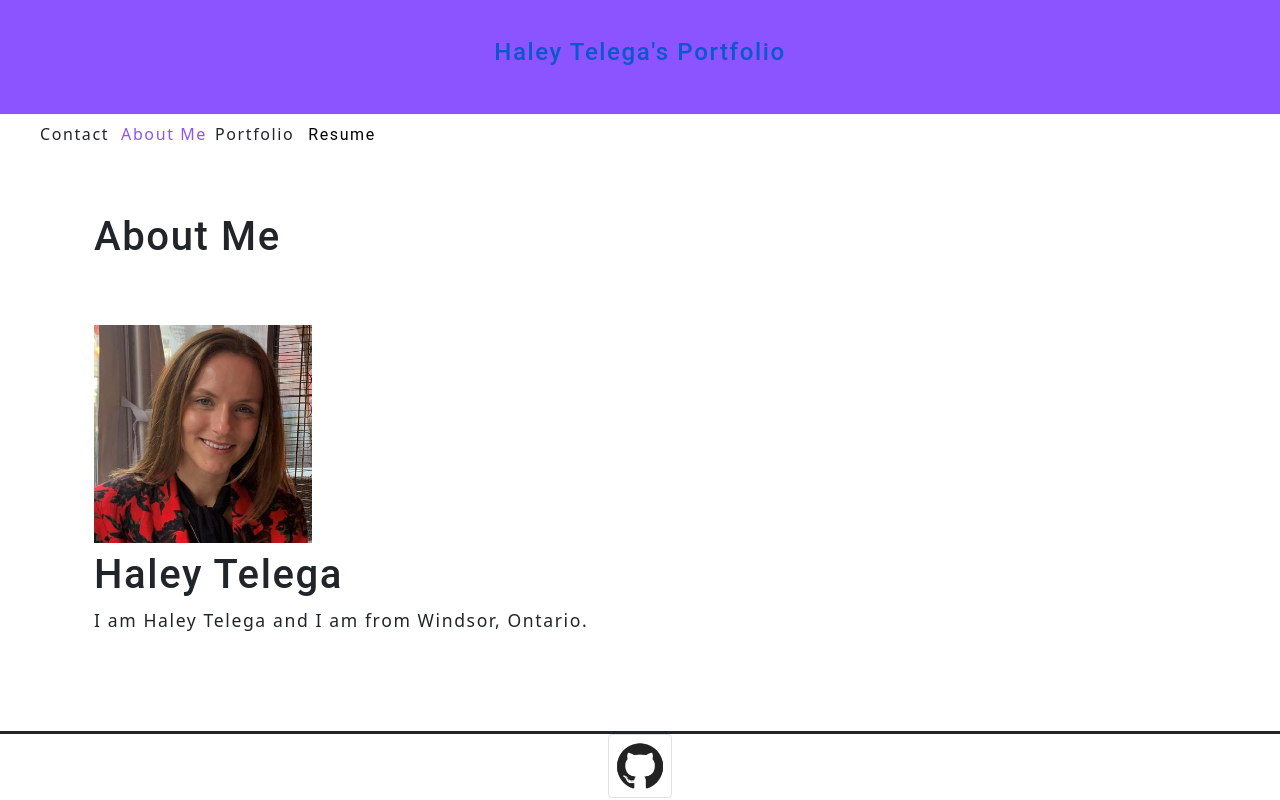
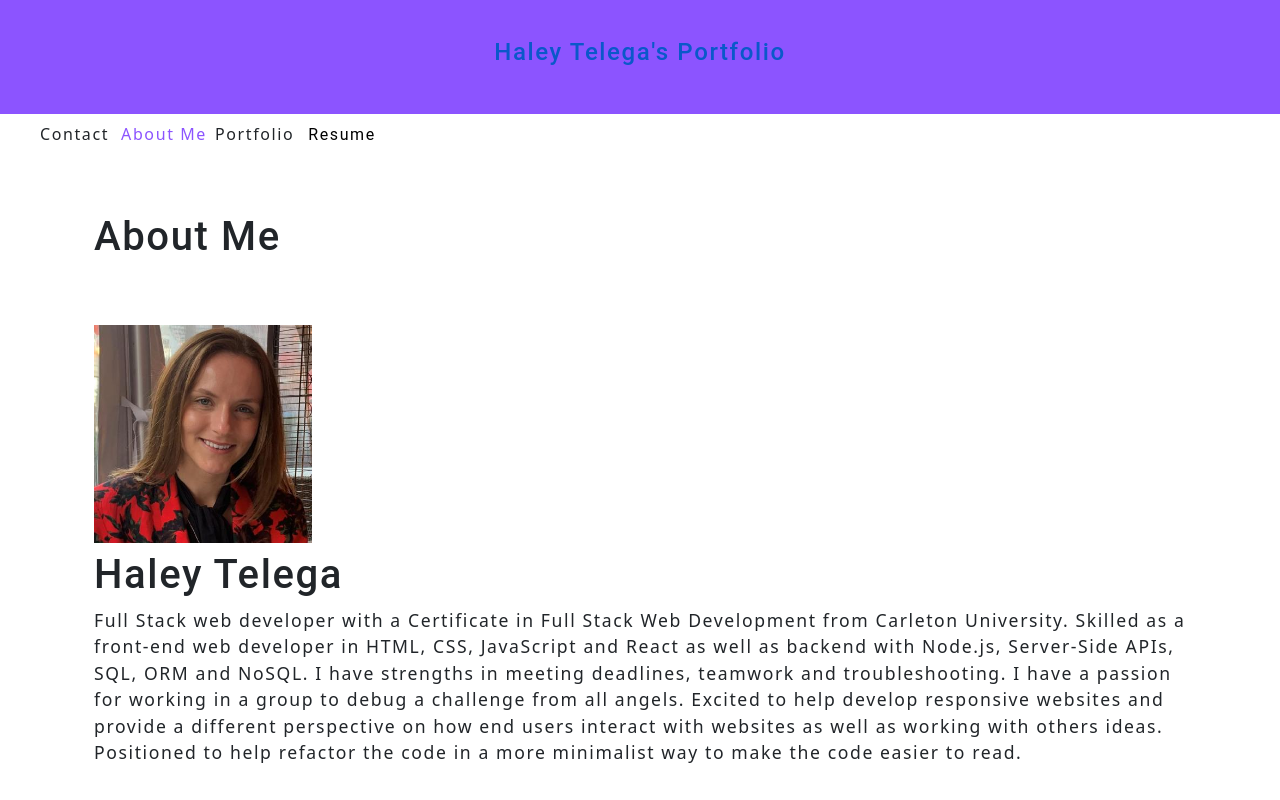
Before and after one commit to haleytelega/portfolio, a React (Create React App) app: page / in a window 1280 px wide. Shown: the top 800 px of the page. Built offline with nearby package versions, Linux system fonts and the light colour scheme.

Commit message:
added more to my about me:

```diff
--- a/src/components/About/index.jsx
+++ b/src/components/About/index.jsx
@@ -8,7 +8,12 @@ function About() {
         <h1 id="about">Haley Telega</h1>
         <div className="my-2">
         <p>
-        I am Haley Telega and I am from Windsor, Ontario.
+        Full Stack web developer with a Certificate in Full Stack Web Development from Carleton University.
+        Skilled as a front-end web developer in HTML, CSS, JavaScript and React as well as backend with Node.js,
+        Server-Side APIs, SQL, ORM and NoSQL. I have strengths in meeting deadlines, teamwork and troubleshooting. I have a passion for working in a group to
+        debug a challenge from all angels. Excited to help develop responsive websites and provide a different perspective on how end
+        users interact with websites as well as working with others ideas. Positioned to help refactor the code in a more minimalist
+        way to make the code easier to read.
         </p>
         </div>
     </section>
--- a/src/components/Project/index.jsx
+++ b/src/components/Project/index.jsx
@@ -31,8 +31,8 @@ const ProjectList = ({ category }) => {
 
     const currentPhotos = photos.filter(photo => photo.category === category);
 
+
     const [hover, setHover] = useState(false); // initial false
-
 
     const onHover = (e) => {
     e.preventDefault();
@@ -47,7 +47,7 @@ const ProjectList = ({ category }) => {
 
     return (
         <div>
-            <div className="flex-row">
+            <div className="flex-row example">
             {hover && <p className={hover}>hovered</p>}
                 {currentPhotos.map((image, i) => (
                 <img style={{ width: "20%" }}
```
